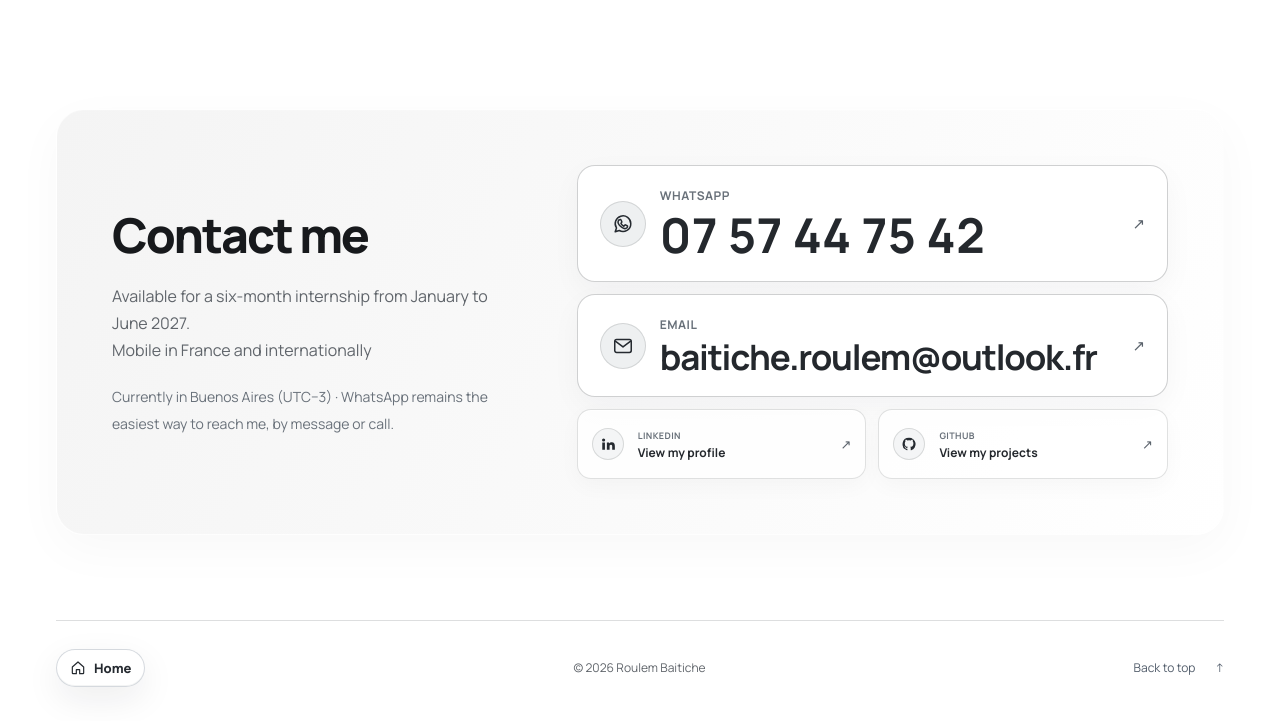
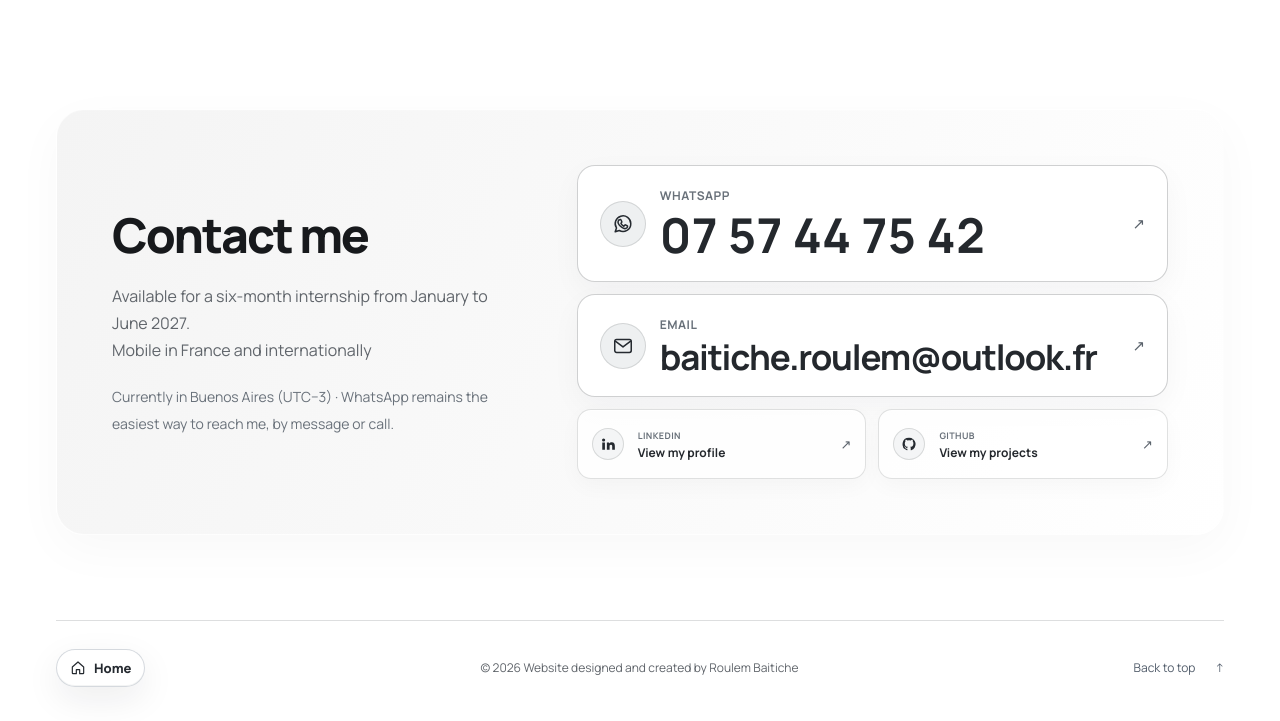
Before and after one commit to marco1t/portfolio-roulem-baitiche, a plain HTML site: page index.html in a window 1280 px wide. Shown: the part 10102-10823 px from the top of the page. Drawn offline with Linux system fonts and the light colour scheme.

Commit message:
Ajouter l’attribution de création du portfolio
Afficher un crédit visible à Roulem Baitiche dans le pied de page, ajouter les métadonnées et mentions de propriété dans les fichiers du site, puis documenter les conditions d’attribution dans le README et la notice de droits.

```diff
--- a/index.html
+++ b/index.html
@@ -1,9 +1,11 @@
+<!-- Portfolio designed and created by Roulem Baitiche. Attribution must be retained. -->
 <!doctype html>
 <html lang="en">
 <head>
   <meta charset="utf-8">
   <meta name="viewport" content="width=device-width, initial-scale=1">
   <meta name="theme-color" content="#ffffff">
+  <meta name="author" content="Roulem Baitiche">
   <meta name="description" content="Roulem Baitiche, engineering student at ESAIP. Cybersecurity, DevOps and Cloud: experience, projects and an international background.">
   <meta property="og:title" content="Roulem Baitiche — Cybersecurity, DevOps & Cloud">
   <meta property="og:description" content="From infrastructure to applications: discover my projects, experience and international background.">
@@ -174,7 +176,7 @@
       </div>
     </section>
   </main>
-  <footer class="container"><a class="home-link footer-home" href="#accueil" aria-label="Accueil"><svg class="home-icon" viewBox="0 0 24 24" aria-hidden="true"><path d="M3.5 10.5 12 3l8.5 7.5v9a1 1 0 0 1-1 1h-5v-6h-5v6h-5a1 1 0 0 1-1-1v-9Z"/></svg><span data-en="Home">Accueil</span></a><p>© <span id="year">2026</span> Roulem Baitiche</p><a class="back-top" href="#accueil"><span data-en="Back to top">Retour en haut</span> <span aria-hidden="true">↑</span></a></footer>
+  <footer class="container"><a class="home-link footer-home" href="#accueil" aria-label="Accueil"><svg class="home-icon" viewBox="0 0 24 24" aria-hidden="true"><path d="M3.5 10.5 12 3l8.5 7.5v9a1 1 0 0 1-1 1h-5v-6h-5v6h-5a1 1 0 0 1-1-1v-9Z"/></svg><span data-en="Home">Accueil</span></a><p>© <span id="year">2026</span> <span data-en="Website designed and created by Roulem Baitiche">Site conçu et créé par Roulem Baitiche</span></p><a class="back-top" href="#accueil"><span data-en="Back to top">Retour en haut</span> <span aria-hidden="true">↑</span></a></footer>
   <dialog id="project-dialog" aria-labelledby="dialog-title"><div class="dialog-inner"><button class="dialog-close" type="button" aria-label="Fermer le projet">×</button><p class="eyebrow" id="dialog-category"></p><h2 id="dialog-title"></h2><p id="dialog-description"></p><ul id="dialog-points"></ul><div class="dialog-actions"><a id="dialog-demo" class="button primary" target="_blank" rel="noopener noreferrer"><span data-en="Open the demo">Ouvrir la démo</span><span aria-hidden="true">↗</span></a><a id="dialog-source" class="text-link" target="_blank" rel="noopener noreferrer" data-en="Source code">Code source</a></div></div></dialog>
   <dialog id="cv-dialog" class="cv-dialog" aria-labelledby="cv-title"><div class="dialog-inner"><button class="dialog-close" id="cv-close" type="button" aria-label="Fermer l’aperçu du CV">×</button><h2 id="cv-title" data-en="Roulem Baitiche’s resume">CV de Roulem Baitiche</h2><div class="dialog-actions cv-actions"><button class="button secondary" id="cv-fullscreen" type="button"><span data-en="View fullscreen">Voir en plein écran</span><span aria-hidden="true">↗</span></button><a class="button primary" href="assets/CV_BAITICHE_Roulem_.pdf" download data-en="Download the resume">Télécharger le CV</a></div><div class="cv-preview"><img id="cv-preview-image" src="assets/cv-preview.png" alt="Aperçu de la première page du CV de Roulem Baitiche"></div></div></dialog>
 </body>
--- a/script.js
+++ b/script.js
@@ -1,3 +1,4 @@
+/* Portfolio designed and created by Roulem Baitiche. Attribution must be retained. */
 'use strict';
 
 const root = document.documentElement;
```
Also changed, not shown: styles.css (+1 -0 lines), LICENSE.md (added), README.md.
